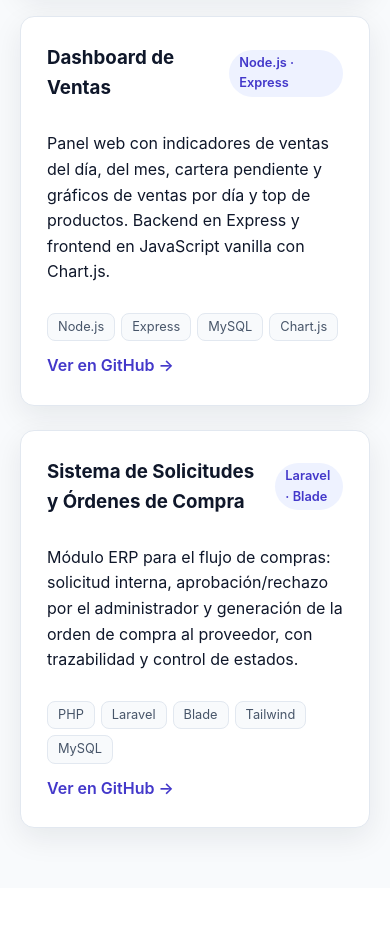
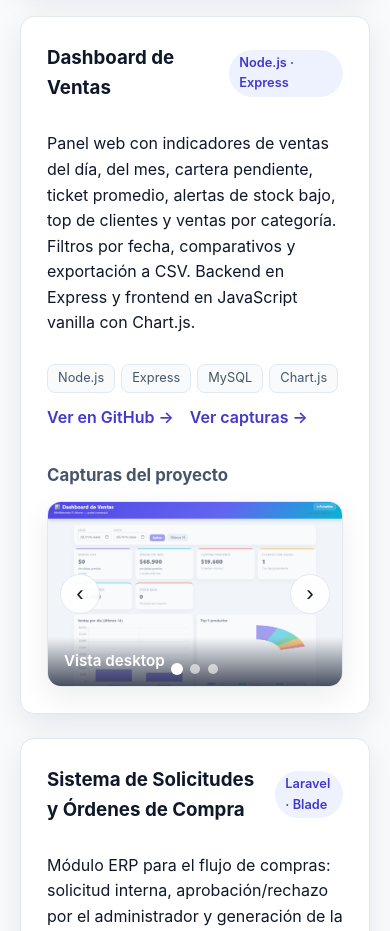
Before and after one commit to lysusco/portfolio, a plain HTML site: page index.html in a window 390 px wide. Shown: the part 3900-4831 px from the top of the page. Drawn offline with Linux system fonts and the light colour scheme.

Commit message:
feat: agregar capturas del dashboard de ventas (desktop, tablet, mobile)

```diff
--- a/index.html
+++ b/index.html
@@ -200,15 +200,39 @@
               <span class="project-tag">Node.js · Express</span>
             </div>
             <p>
-              Panel web con indicadores de ventas del día, del mes, cartera pendiente y gráficos
-              de ventas por día y top de productos. Backend en Express y frontend en JavaScript
-              vanilla con Chart.js.
+              Panel web con indicadores de ventas del día, del mes, cartera pendiente, ticket
+              promedio, alertas de stock bajo, top de clientes y ventas por categoría. Filtros
+              por fecha, comparativos y exportación a CSV. Backend en Express y frontend en
+              JavaScript vanilla con Chart.js.
             </p>
             <div class="project-tech">
               <span>Node.js</span><span>Express</span><span>MySQL</span><span>Chart.js</span>
             </div>
             <div class="project-actions">
               <a class="project-link" href="https://github.com/lysusco/dashboard-ventas-nodejs" target="_blank" rel="noopener noreferrer">Ver en GitHub →</a>
+              <a class="project-link" href="#capturas-dashboard-ventas">Ver capturas →</a>
+            </div>
+            <div id="capturas-dashboard-ventas" class="captures-inline">
+              <h4 class="captures-title">Capturas del proyecto</h4>
+              <div class="carousel">
+                <div class="carousel-track">
+                  <figure class="carousel-slide">
+                    <img src="images/dashboard-ventas-desktop.png" alt="Dashboard de ventas: KPIs, gráficas y cartera" loading="lazy" />
+                    <figcaption>Vista desktop</figcaption>
+                  </figure>
+                  <figure class="carousel-slide">
+                    <img src="images/dashboard-ventas-tablet.png" alt="Dashboard de ventas en tablet" loading="lazy" />
+                    <figcaption>Vista tablet</figcaption>
+                  </figure>
+                  <figure class="carousel-slide">
+                    <img src="images/dashboard-ventas-mobile.png" alt="Dashboard de ventas en móvil" loading="lazy" />
+                    <figcaption>Vista móvil</figcaption>
+                  </figure>
+                </div>
+                <button class="carousel-btn carousel-prev" aria-label="Anterior">‹</button>
+                <button class="carousel-btn carousel-next" aria-label="Siguiente">›</button>
+                <div class="carousel-dots"></div>
+              </div>
             </div>
           </article>
 
```
Also changed, not shown: images/dashboard-ventas-desktop.png (added), images/dashboard-ventas-mobile.png (added), images/dashboard-ventas-tablet.png (added).
